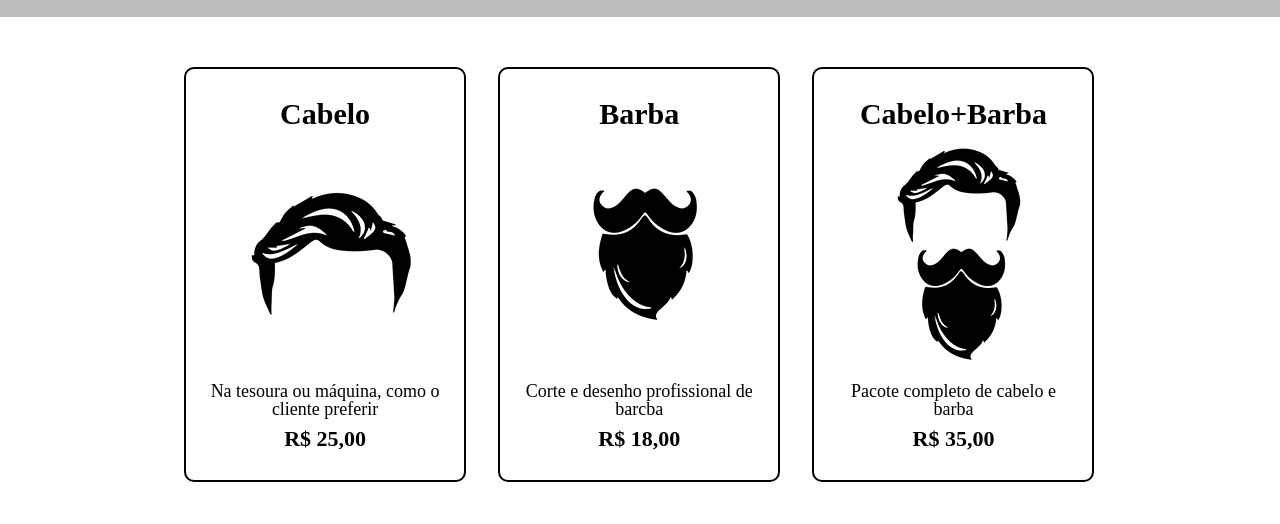
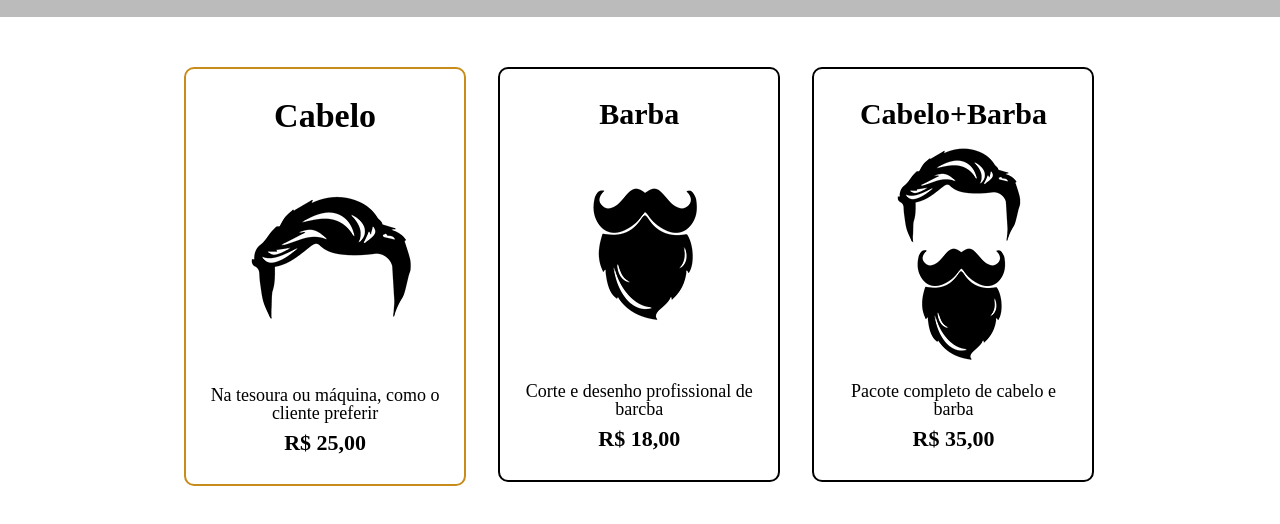
Before and after one commit to ezequiasmoreira/barbearia-alura, a plain HTML site: page produtos.html in a window 1280 px wide. In both pictures the pointer is over the item 325 px from the left and 550 px from the top of the page. Shown: the part 276-800 px from the top of the page. Drawn offline with Linux system fonts and the light colour scheme.

Commit message:
Alterado estilo dos itens

```diff
--- a/produtos.css
+++ b/produtos.css
@@ -50,6 +50,17 @@ nav a:hover {
     border-radius: 10px;
 }
 
+.produtos li:hover {
+    border-color: #C78C19;
+}
+
+.produtos li:active {
+    border-color: #088C19
+}
+
+.produtos li:hover h2 {
+    font-size: 34px;
+}
 .produtos h2 {
     font-size: 30px;
     font-weight: bold;
```
